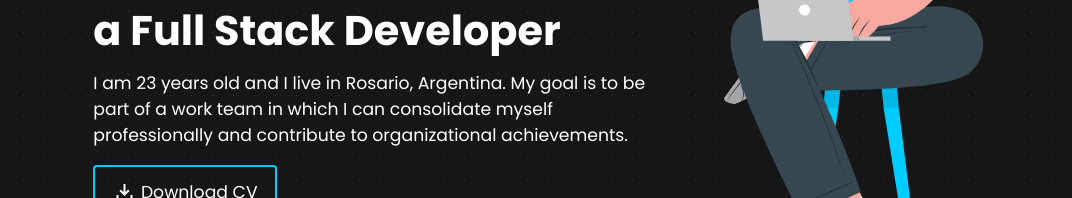
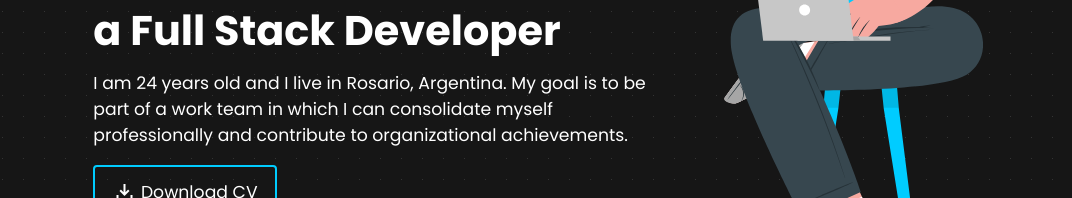
Before and after one commit to facujalil/my-portfolio, a React (Create React App) app: page / in a window 1280 px wide. Shown: the part 395-593 px from the top of the page, without its empty margins (102-1174 px from the left). Built offline with nearby package versions, Linux system fonts and the light colour scheme.

Commit message:
update age

```diff
--- a/src/components/Main/Hero/Hero.js
+++ b/src/components/Main/Hero/Hero.js
@@ -36,8 +36,8 @@ function Hero() {
           ) : null}
           <p>
             {language === "es"
-              ? "Tengo 23 años y vivo en Rosario, Argentina. Mi objetivo es formar parte de un equipo de trabajo en el que pueda consolidarme profesionalmente y contribuir a los logros organizacionales."
-              : "I am 23 years old and I live in Rosario, Argentina. My goal is to be part of a work team in which I can consolidate myself professionally and contribute to organizational achievements."}
+              ? "Tengo 24 años y vivo en Rosario, Argentina. Mi objetivo es formar parte de un equipo de trabajo en el que pueda consolidarme profesionalmente y contribuir a los logros organizacionales."
+              : "I am 24 years old and I live in Rosario, Argentina. My goal is to be part of a work team in which I can consolidate myself professionally and contribute to organizational achievements."}
           </p>
           <a
             href={curriculumVitaePdf}
```
